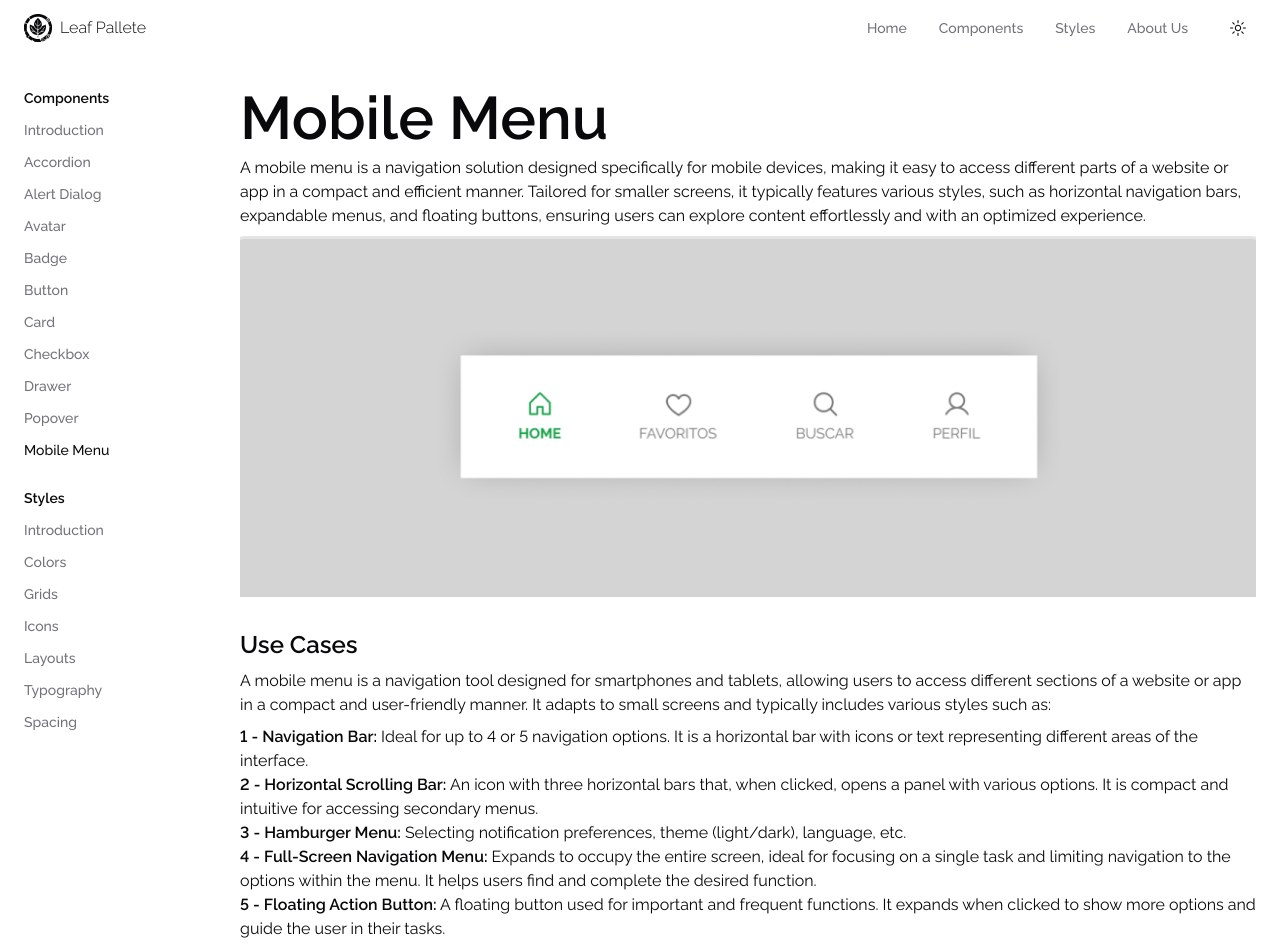
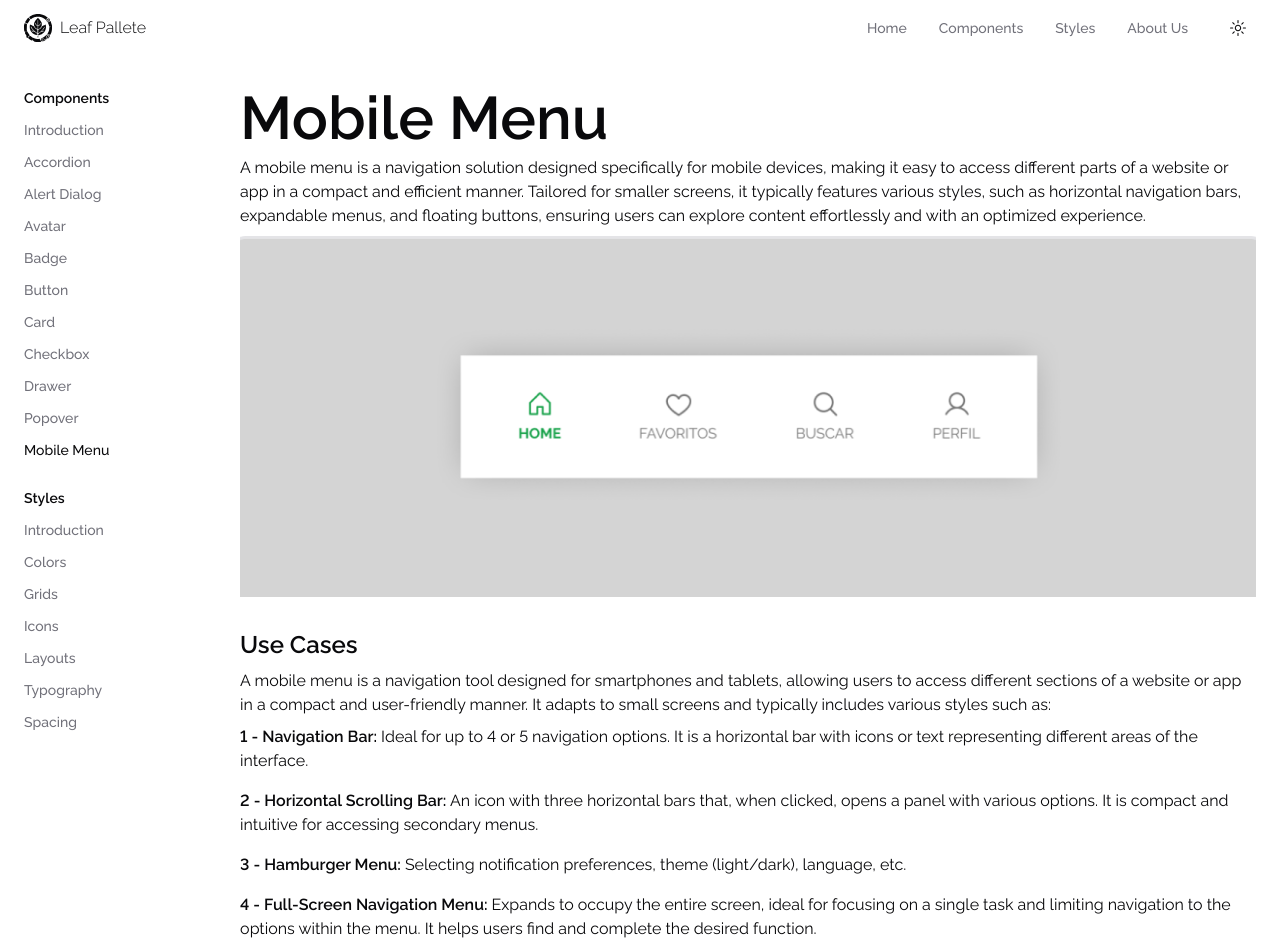
Before and after one commit to Leaf-Pallete/leaf-pallete, a Next.js app: page /components-module/mobile-menu in a window 1280 px wide. Shown: the top 952 px of the page. Built offline with nearby package versions, Linux system fonts and the light colour scheme.

Commit message:
style: add spacing between use cases items

```diff
--- a/components/components-module/mobile-menu/use-cases.tsx
+++ b/components/components-module/mobile-menu/use-cases.tsx
@@ -44,7 +44,7 @@ const UseCases = () => {
 				compact and user-friendly manner. It adapts to small screens and
 				typically includes various styles such as:
 			</p>
-			<ul>
+			<ul className="flex flex-col gap-4">
 				{numberedLists.map((item) => (
 					<li key={item.id}>
 						<span className="font-semibold">
```
